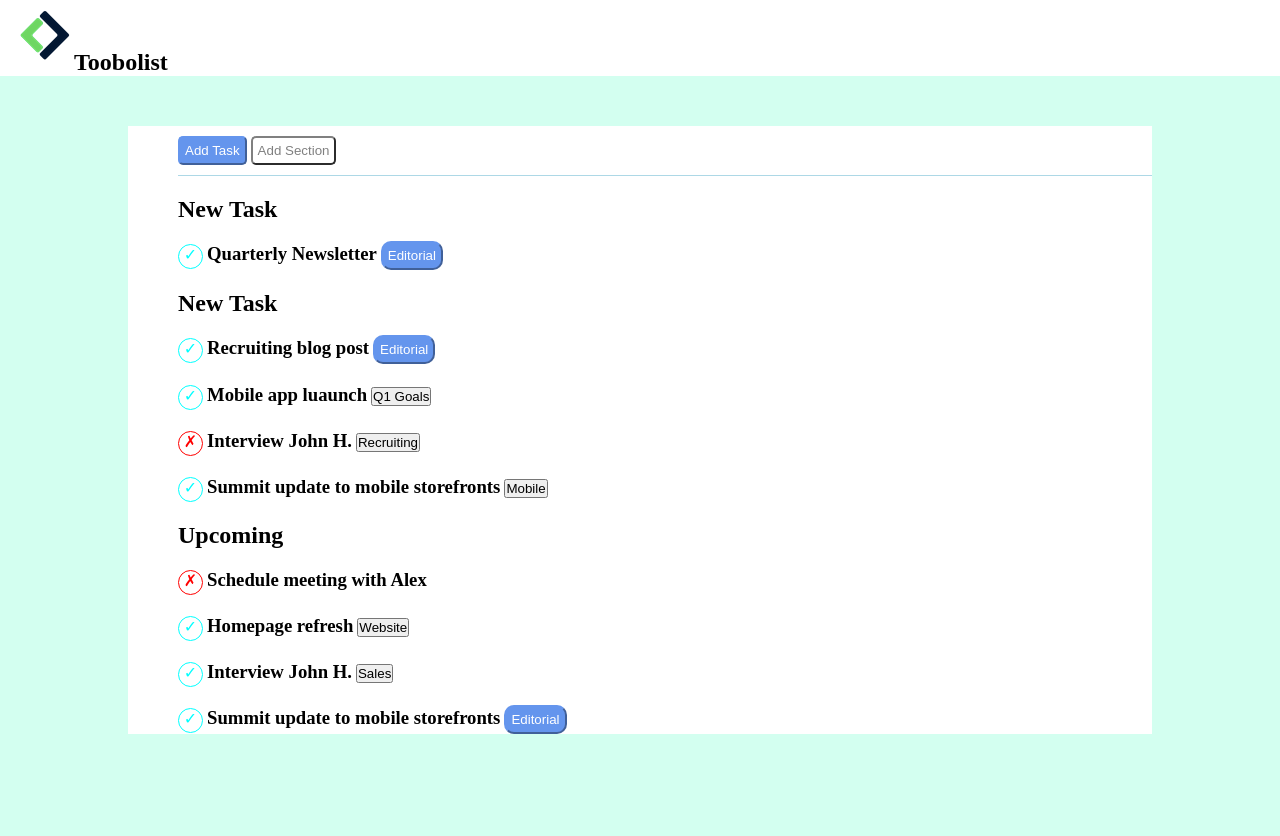
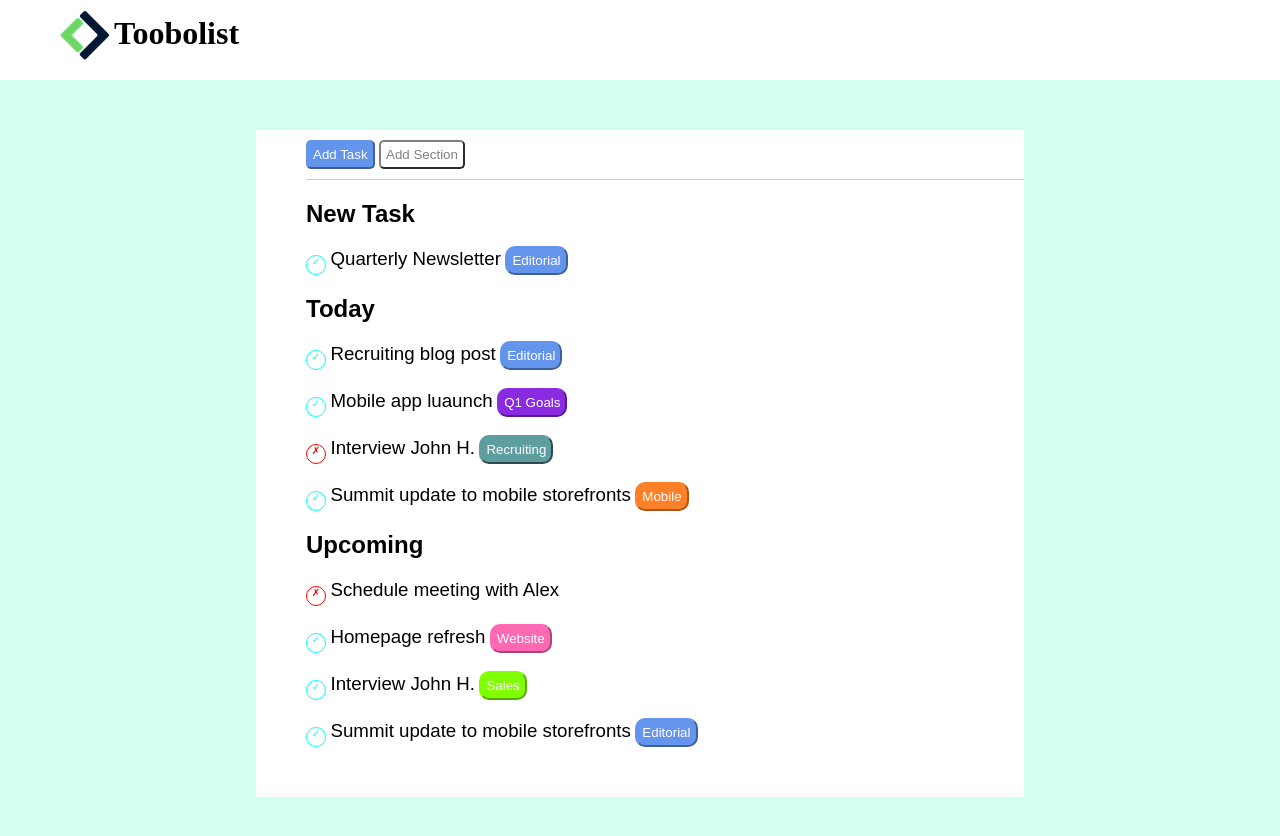
Before and after one commit to Arianna-Cosimini/html-css-toboolist, a plain HTML site: page index.html in a window 1280 px wide. Before the commit the page ends 800 px from the top, so only its background shows below. Drawn offline with Linux system fonts and the light colour scheme.

Commit message:
aggiunto commenti e css esercizio finito

```diff
--- a/css/style.css
+++ b/css/style.css
@@ -4,18 +4,15 @@
     padding: 0;
 }
 
-main{
-    width: 80%;
-    margin: auto;
-    background-color: white;
-    margin-top: 50px;
-    text-align: start;
-    padding-left: 50px;
-    padding-top: 10px;
-    border-bottom: rgba(127, 255, 212, 0.34) 2px solid;
+body{
+    background-color: rgba(127, 255, 212, 0.34);
 }
+
+/*navbar*/
 nav{
     background-color: white;
+    padding-left: 40px;
+    height: 80px;
 }
 #logo{
     width: 50px;
@@ -23,32 +20,41 @@ nav{
     margin-left: 20px;
     margin-top: 10px;
     margin-bottom: 10px;
+    vertical-align: text-bottom;
 
 }
 h1{
     display: inline-block;
-    /*modificare*/
+    vertical-align: middle;
+    line-height: 100%;
+    margin-bottom: 60px;
+    font-size:xx-large;
 }
-    /*lascio per dopo
-    vertical-align:inherit;*/
-body{
-    background-color: rgba(127, 255, 212, 0.34);
+main{
+    width: 60%;
+    height: 70%;
+    margin: auto;
+    background-color: white;
+    margin-top: 50px;
+    margin-bottom: 50px;
+    text-align: start;
+    padding-left: 50px;
+    padding-top: 10px;
+    padding-bottom: 10px;
+    border-bottom: rgba(127, 255, 212, 0.34) 2px solid;
+    border-width: 100%;
+    font-family: Arial, Helvetica, sans-serif;
 }
 
 .header{
     border-bottom: lightblue 1px solid;
     padding-bottom: 10px;
-    /*width: 80%;
-    margin: auto;
-    background-color: white;
-    margin-top: 50px;
-    text-align: start;
-    padding-left: 50px;
-    padding-top: 10px;
-    border-bottom: rgba(127, 255, 212, 0.34) 2px solid;
-}*/
 }
-/*button*/
+
+
+.centre{
+    padding-bottom: 40px;
+}
 #add-task{
     color:white;
     background-color: cornflowerblue;
@@ -73,33 +79,78 @@ h2{
 h3{
     display: inline-block;
     margin-top: 20px;
+    vertical-align: baseline;
+    font-weight: normal;
 }
 
 .check{
     display: inline-block;
+    font-size:x-small;
+    text-align: center;
     color: aqua ;
     border: aqua 1px solid;
     border-radius: 50%;
-    width: 25px;
-    height: 25px;
-    text-align: center;
+    width: 20px;
+    height: 20px;
 }
 
 .form{
     display:inline-block;
+    font-size: x-small;
+    text-align: center;
     color: red;
     border: red 1px solid;
     border-radius: 50%;
-    width: 25px;
-    height: 25px;
-    text-align: center;
+    width: 20px;
+    height: 20px;
+
 }
 
 
 .editorial{
+    padding: 5px;
     color:white;
     background-color: cornflowerblue;
-    padding: 5px;
     border-color:cornflowerblue ;
     border-radius: 10px;
 }
+
+.q1-goals{
+    padding: 5px;
+    color: white;
+    background-color: blueviolet;
+    border-color: blueviolet;
+    border-radius: 10px;
+}
+
+.recruiting{
+    padding: 5px;
+    color: white;
+    background-color: cadetblue;
+    border-color: cadetblue;
+    border-radius: 10px;
+}
+
+.mobile{
+    padding: 5px;
+    color: white;
+    background-color: rgb(254, 129, 39);
+    border-color: rgb(254, 129, 39);
+    border-radius: 10px;
+}
+
+.website{
+    padding: 5px;
+    color: white;
+    background-color: hotpink;
+    border-color: hotpink;
+    border-radius: 10px;
+}
+
+.sales{
+    padding: 5px;
+    color: white;
+    background-color:chartreuse;
+    border-color: chartreuse;
+    border-radius: 10px;
+}
--- a/index.html
+++ b/index.html
@@ -15,11 +15,12 @@
     </nav>
     <!--header-->
     <main>
+        <section class="centre">
         <div class="header">
             <button id="add-task">Add Task</button>
             <button id="add-section">Add Section</button>
         </div>
-
+     <!--corpo centrale-->
         <div>
 
             <h2>New Task</h2>
@@ -30,7 +31,7 @@
 
         <div>
 
-            <h2>New Task</h2>
+            <h2>Today</h2>
             <span class="check">&#10003</span>
             <h3>Recruiting blog post</h3>
             <button class="editorial">Editorial</button><br>
@@ -69,7 +70,7 @@
             <button class="editorial">Editorial</button><br>
 
         </div>
-
+    </section>
     </main>
 
 </body>
```
